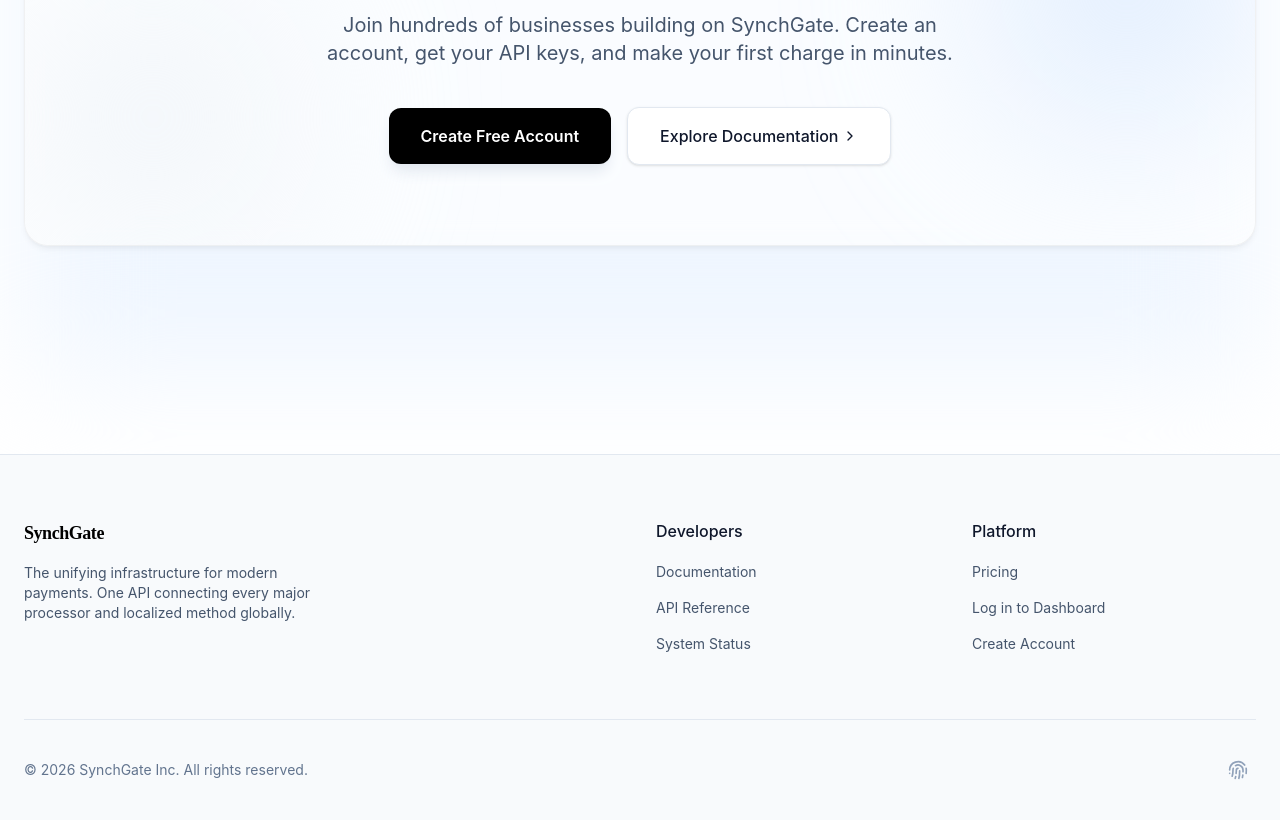
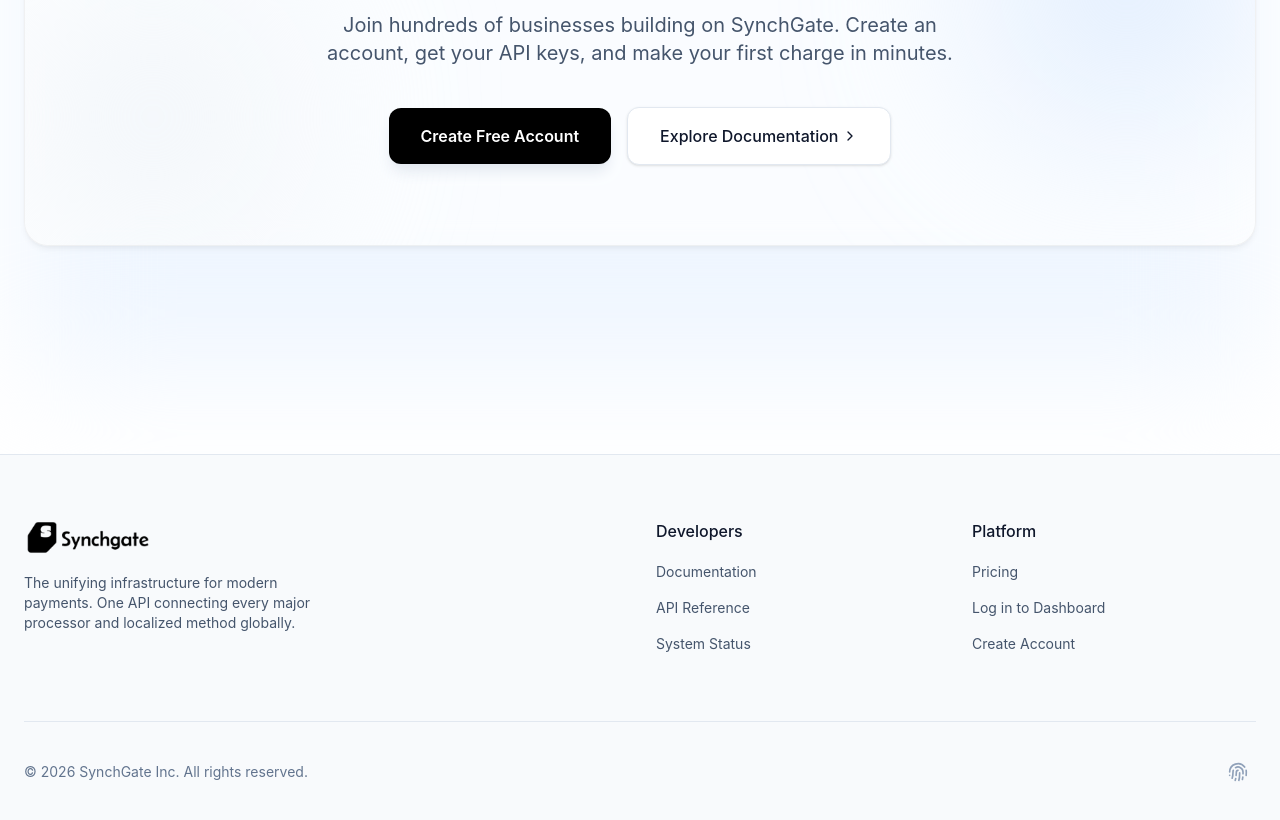
Before and after one commit to synchgate/synch, a React (Vite) app: page / in a window 1280 px wide. Shown: the part 3993-4813 px from the top of the page. Built offline with nearby package versions, Linux system fonts and the light colour scheme; no server answers.

Commit message:
changed footer logo

```diff
--- a/src/pages/LandingPage.tsx
+++ b/src/pages/LandingPage.tsx
@@ -540,9 +540,7 @@
           <div className="grid grid-cols-2 md:grid-cols-4 gap-8 mb-16">
             <div className="col-span-2">
               <div className="flex items-center gap-2 mb-4">
-                <span className="font-['Outfit'] font-bold text-lg tracking-tight text-black">
-                  SynchGate
-                </span>
+                <img src={logo} alt="SynchGate Logo" className="w-[130px]" />
               </div>
               <p className="text-slate-600 text-sm max-w-xs mb-6">
                 The unifying infrastructure for modern payments. One API
```
